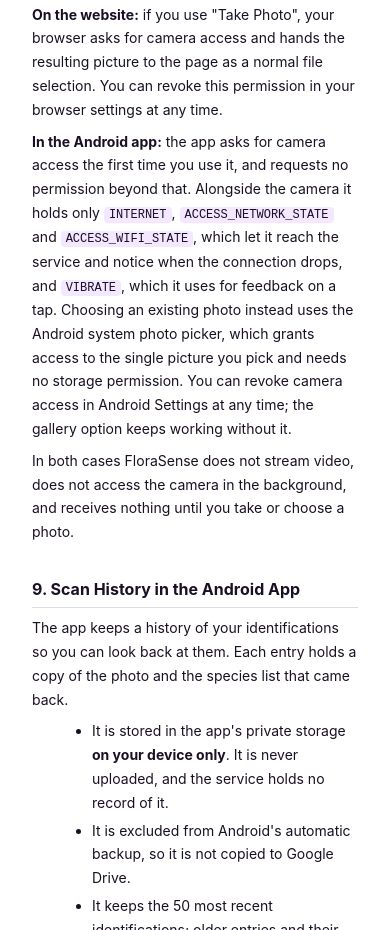
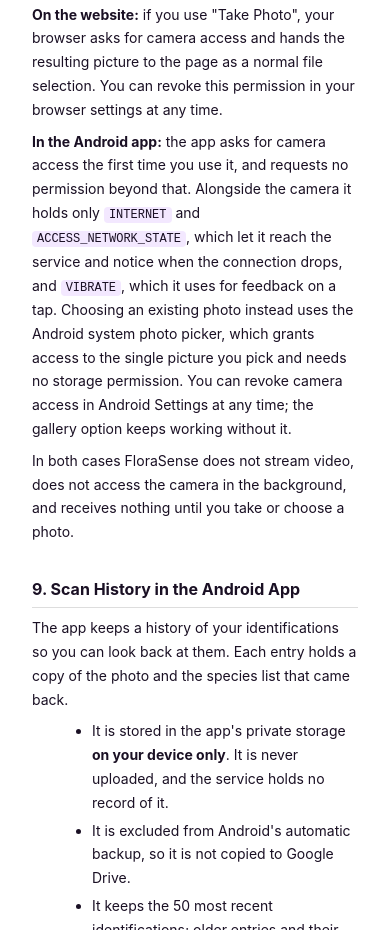
Before and after one commit to websaleem/FloraSense, a plain HTML site: page website/privacy.html in a window 390 px wide. Shown: the part 3998-4928 px from the top of the page. Drawn offline with Linux system fonts and the light colour scheme.

Commit message:
Fix the mobile lockfile, and a permission the app does not request
`npm ci` failed on main: react-dom and scheduler were missing from the lock
file, so a clean install -- which is what CI does -- could not resolve. The
app has a web key with platforms unset, so expo-router pulls react-dom as a
peer, and nothing pinned it; npm then chose react-dom 19.3.0 against the
pinned react 19.1.0 and the peer resolution failed. Pin react-dom to the same
version as react. `npm ci` now succeeds from clean and `expo install --check`
reports dependencies up to date.

The privacy policy also claimed the app holds ACCESS_WIFI_STATE. The built
APK does not have it: CAMERA, INTERNET, VIBRATE and ACCESS_NETWORK_STATE are
the whole list. I had inferred it from a sibling app rather than reading this
one's APK when the permission wording was corrected, which is the same
mistake in the other direction. Checked against aapt2 output this time.

```diff
--- a/mobile/package.json
+++ b/mobile/package.json
@@ -20,6 +20,7 @@
     "expo-router": "~6.0.23",
     "expo-status-bar": "~3.0.9",
     "react": "19.1.0",
+    "react-dom": "19.1.0",
     "react-native": "0.81.5",
     "react-native-get-random-values": "~1.11.0",
     "react-native-safe-area-context": "~5.6.0",
--- a/website/privacy.html
+++ b/website/privacy.html
@@ -147,7 +147,7 @@
   </p>
   <p>
     <strong>In the Android app:</strong> the app asks for camera access the first time you use it, and
-    requests no permission beyond that. Alongside the camera it holds only <code>INTERNET</code>, <code>ACCESS_NETWORK_STATE</code> and <code>ACCESS_WIFI_STATE</code>, which let it reach the service and notice when the connection drops, and <code>VIBRATE</code>, which it uses for feedback on a tap. Choosing an existing
+    requests no permission beyond that. Alongside the camera it holds only <code>INTERNET</code> and <code>ACCESS_NETWORK_STATE</code>, which let it reach the service and notice when the connection drops, and <code>VIBRATE</code>, which it uses for feedback on a tap. Choosing an existing
     photo instead uses the Android system photo picker, which grants access to the single picture you
     pick and needs no storage permission. You can revoke camera access in Android Settings at any
     time; the gallery option keeps working without it.
```
Also changed, not shown: 1 other file.
